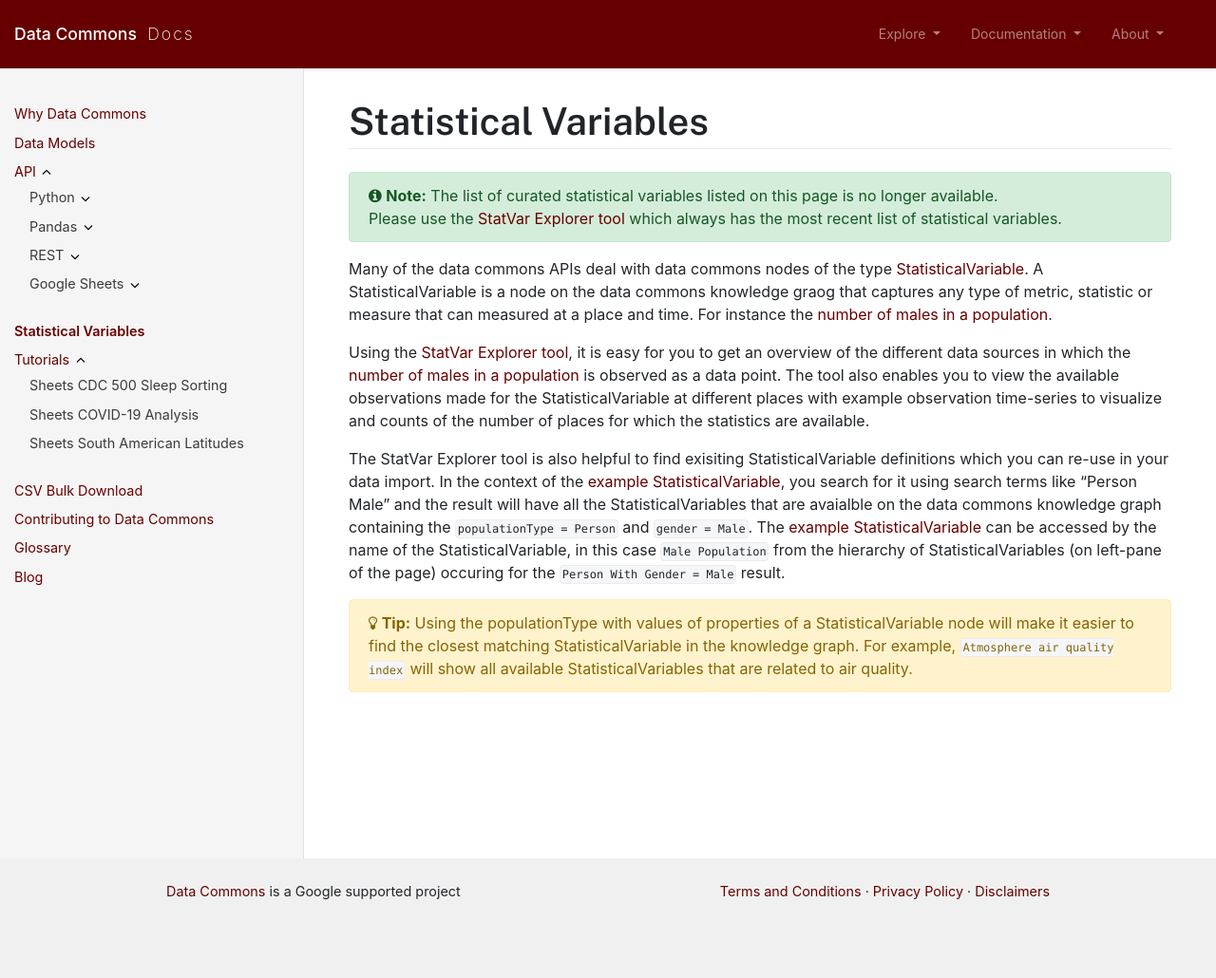
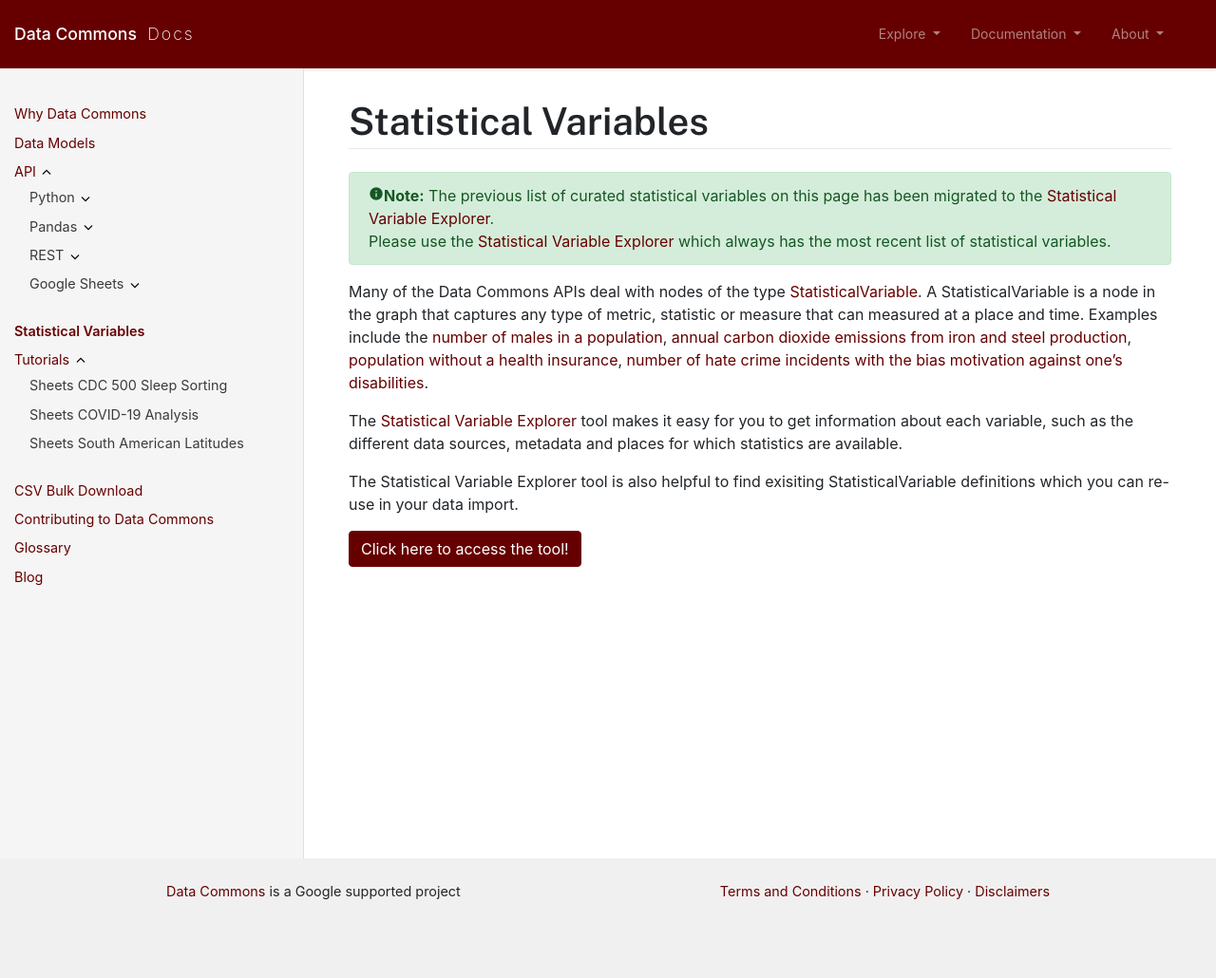
Before and after one commit to datacommonsorg/docsite, a Jekyll site: the page built from statistical_variables.md, in a window 1280 px wide. Shown: the whole page at 95% size. Built offline with Jekyll 4.4.1, drawn with Linux system fonts in a browser that asks for light colours; comment, search, counter and statistics services are not loaded.

Commit message:
switching to material-icons, updating statistical_variable documentation based on comments

```diff
--- a/_layouts/default.html
+++ b/_layouts/default.html
@@ -7,7 +7,8 @@
   <meta name="viewport" content="width=device-width, initial-scale=1, shrink-to-fit=no">
   <link rel="icon" href="/assets/images/favicon.ico" type="image/x-icon"/>
   <link href="https://fonts.googleapis.com/css2?family=Public+Sans:wght@600&family=Roboto&display=swap" rel="stylesheet">
-  <link rel="stylesheet" href="https://cdnjs.cloudflare.com/ajax/libs/font-awesome/4.7.0/css/font-awesome.min.css">
+  <link rel="stylesheet" href="https://fonts.googleapis.com/icon?family=Material+Icons">
+  <link rel="stylesheet" href="https://fonts.googleapis.com/icon?family=Material+Icons+Outlined">
   <link href="/assets/css/styles.css" rel="stylesheet">
   <link rel="stylesheet" href="/assets/css/custom.css">
 </head>
--- a/_sass/base.scss
+++ b/_sass/base.scss
@@ -49,6 +49,10 @@ sm: 540px,
 md: 720px,
 lg: 960px
 );
+
+/** Icon sizes **/
+.material-icons.md-16 { font-size: 16px; }
+.material-icons-outlined.md-16 { font-size: 16px; }
 
 @import "third_party/bootstrap-4.0.0/bootstrap";
 
--- a/statistical_variables.md
+++ b/statistical_variables.md
@@ -7,19 +7,16 @@ nav_order: 4
 # Statistical Variables
 
 <div markdown="span" class="alert alert-success" role="alert">
-    <i class="fa fa-info-circle"></i> <b>Note:</b>
-    The list of curated statistical variables listed on this page is no longer available.<br>
-    Please use the <a href="https://datacommons.org/tools/statvar#">StatVar Explorer tool</a> which always has the most recent list of statistical variables.
+   <span class="material-icons md-16">info</span><b>Note:</b>
+    The previous list of curated statistical variables on this page has been migrated to the  <a href="https://datacommons.org/tools/statvar#">Statistical Variable Explorer</a>.<br>
+    Please use the <a href="https://datacommons.org/tools/statvar#">Statistical Variable Explorer</a> which always has the most recent list of statistical variables.
 </div>
 
-Many of the data commons APIs deal with data commons nodes of the type
-[StatisticalVariable](https://datacommons.org/browser/StatisticalVariable). A StatisticalVariable is a node on the data commons knowledge graog that captures any type of metric, statistic or measure that can measured at a place and time. For instance the [number of males in a population](https://datacommons.org/browser/Count_Person_Male).
+Many of the Data Commons APIs deal with nodes of the type
+[StatisticalVariable](https://datacommons.org/browser/StatisticalVariable). A StatisticalVariable is a node in the graph that captures any type of metric, statistic or measure that can measured at a place and time. Examples include the [number of males in a population](https://datacommons.org/browser/Count_Person_Male), [annual carbon dioxide emissions from iron and steel production](https://autopush.datacommons.org/tools/statvar#Annual_Emissions_GreenhouseGas_IronAndSteelProduction_NonBiogenic), [population without a health insurance](https://autopush.datacommons.org/tools/statvar#Count_Person_NoHealthInsurance), [number of hate crime incidents with the bias motivation against one's disabilities](https://autopush.datacommons.org/tools/statvar#Count_CriminalIncidents_BiasMotivationDisabilityStatus_IsHateCrime).
 
-Using the [StatVar Explorer tool](https://datacommons.org/tools/statvar), it is easy for you to get an overview of the different data sources in which the [number of males in a population](https://datacommons.org/browser/Count_Person_Male) is observed as a data point. The tool also enables you to view the available observations made for the StatisticalVariable at different places with example observation time-series to visualize and counts of the number of places for which the statistics are available.
+The [Statistical Variable Explorer](https://datacommons.org/tools/statvar) tool makes it easy for you to get information about each variable, such as the different data sources, metadata and places for which statistics are available.
 
-The StatVar Explorer tool is also helpful to find exisiting StatisticalVariable definitions which you can re-use in your data import. In the context of the [example StatisticalVariable](https://datacommons.org/browser/Count_Person_Male), you search for it using search terms like "Person Male" and the result will have all the StatisticalVariables that are avaialble on the data commons knowledge graph containing the `populationType = Person` and `gender = Male`. The [example StatisticalVariable](https://datacommons.org/browser/Count_Person_Male) can be accessed by the name of the StatisticalVariable, in this case `Male Population` from the hierarchy of StatisticalVariables (on left-pane of the page) occuring for the `Person With Gender = Male` result.
+The Statistical Variable Explorer tool is also helpful to find exisiting StatisticalVariable definitions which you can re-use in your data import.
 
-<div markdown="span" class="alert alert-warning" role="alert">
-    <i class="fa fa-lightbulb-o"></i> <b>Tip:</b>
-    Using the populationType with values of properties of a StatisticalVariable node will make it easier to find the closest matching StatisticalVariable in the knowledge graph. For example, `Atmosphere air quality index` will show all available StatisticalVariables that are related to air quality.
-</div>
+[Click here to access the tool!](https://datacommons.org/tools/statvar#){: .btn .btn-primary }
```
Also changed, not shown: glossary.md (+1 -1 lines).
